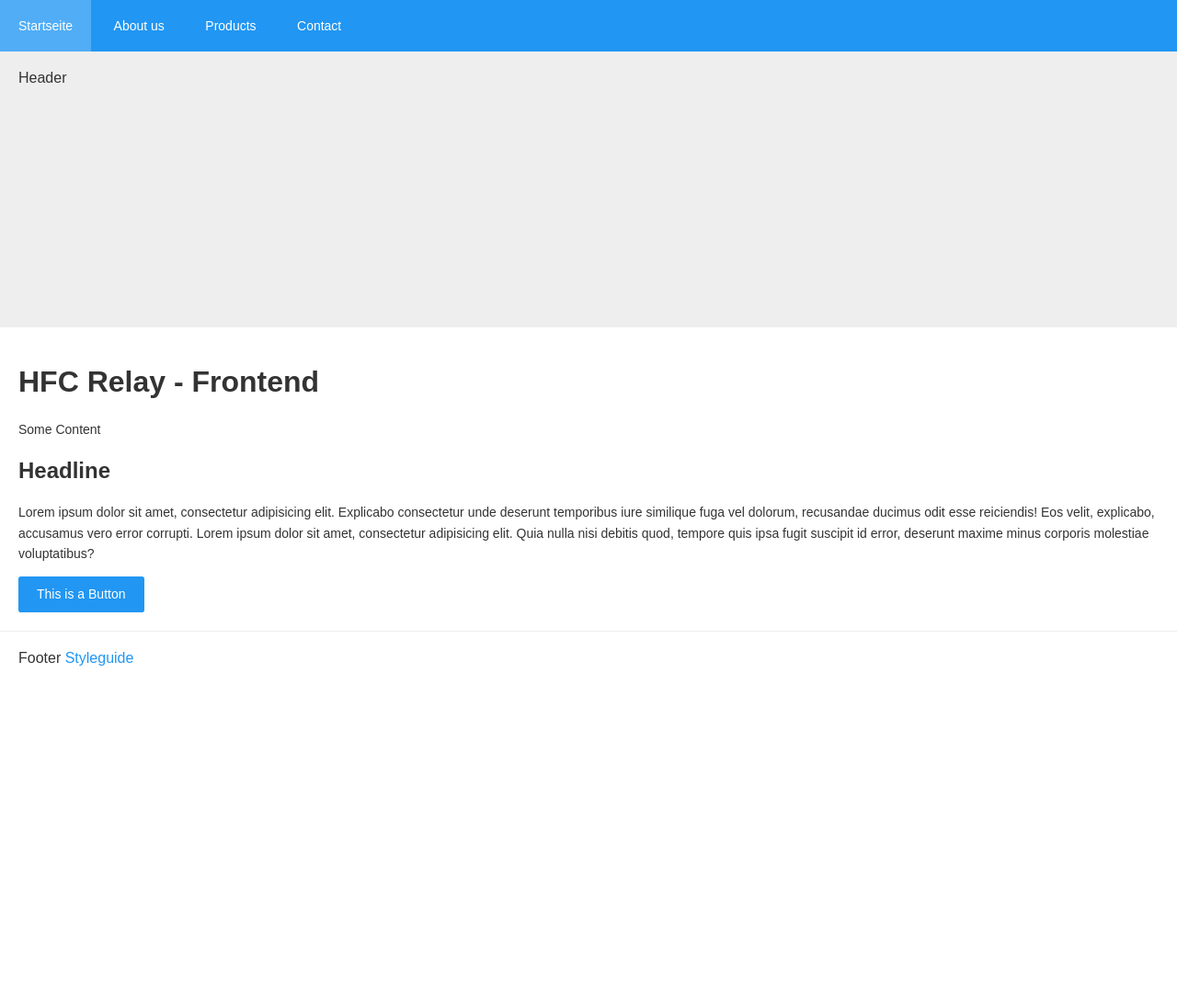
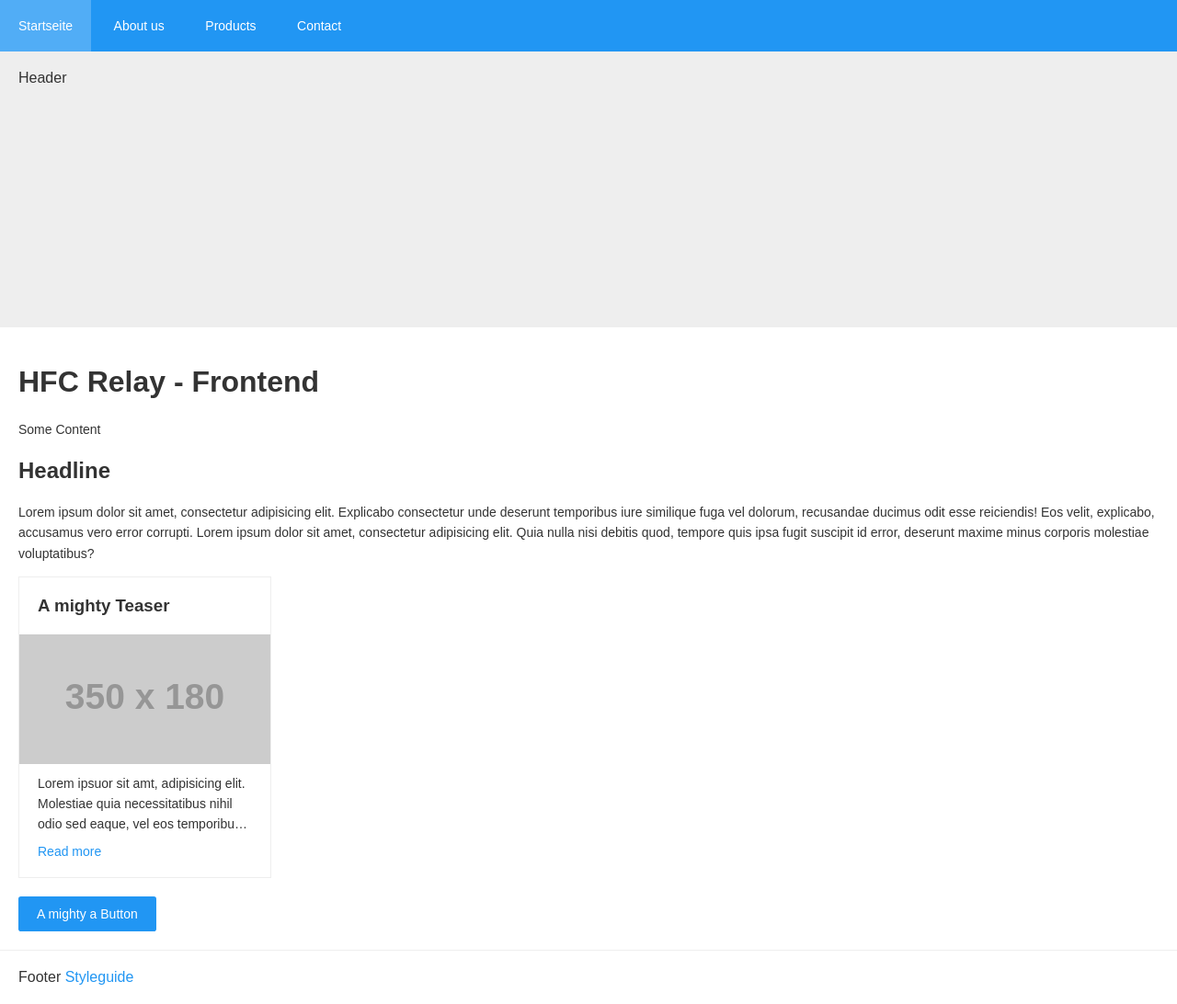
Before and after one commit to NilsDannemann/j_hfc_relay, a Jekyll site: the page built from index.html, in a window 1280 px wide. Shown: the whole page at 92% size. Built offline with Jekyll 4.4.1, drawn with Linux system fonts in a browser that asks for light colours; before the commit the page ends 900 px from its top, so only the background shows below that.

Commit message:
[add] started teaser

```diff
--- /dev/null
+++ b/_includes/teaser.html
@@ -0,0 +1,12 @@
+<article class="teaser">
+	<a class="teaser__title" href="{% if include.link != null %}{{ include.link }}{% else %}#{% endif %}">
+		<h3>{% if include.title != null %}{{ include.title }}{% else %}Headline{% endif %}</h3>
+	</a>
+	<a class="teaser__img" href="{% if include.link != null %}{{ include.link }}{% else %}#{% endif %}">
+		<img src="http://placehold.it/350x180/eeeeee" alt="image" />
+	</a>
+	<p class="teaser__content">
+		{% if include.text != null %}{{ include.text }}{% else %}Text{% endif %}
+	</p>
+	<a class="teaser__link" href="{% if include.link != null %}{{ include.link }}{% else %}#{% endif %}">Read more</a>
+</article>
--- a/_layouts/main.html
+++ b/_layouts/main.html
@@ -11,11 +11,11 @@
 	<link rel="stylesheet" href="{{ site.baseurl }}/css/style.css" media="screen">
 </head>
 <body>
-	{% include mnav.html %}
-	{% include header.html %}
+	{% include layout/mnav.html %}
+	{% include layout/header.html %}
 	<div class="content">
 		{{ content }}
 	</div>
-	{% include footer.html %}
+	{% include layout/footer.html %}
 </body>
 </html>
--- a/_layouts/styleguide.html
+++ b/_layouts/styleguide.html
@@ -12,11 +12,11 @@
 	<link rel="stylesheet" href="{{ site.baseurl }}/css/styleguide.css" media="screen">
 </head>
 <body>
-	{% include mnav.html %}
-	{% include header.html %}
+	{% include layout/mnav.html %}
+	{% include layout/header.html %}
 	<div class="content">
 		{{ content }}
 	</div>
-	{% include footer.html %}
+	{% include layout/footer.html %}
 </body>
 </html>
--- a/_scss/_config.scss
+++ b/_scss/_config.scss
@@ -4,7 +4,7 @@
 /*
 /* =======================================*/
 
-/* ===COLORS - CONFIGURATION=== */
+/* ===COLORS - GENERAL=== */
 $color-black: #333;
 $color-spaceblack: #2F394D;
 $color-grey: #eee;
@@ -30,7 +30,7 @@ $color-yellow: #FFEB3B;
 $color-amber: #FFC107;
 $color-orange: #FF9800;
 
-/* ===COLORS - BRAND=== */
+/* ===COLORS - THEME=== */
 $color-brand: $color-blue;
 
 /* ===LAYOUT=== */
@@ -39,4 +39,10 @@ $spacing: 20px;
 /* ===TYPOGRAPHY=== */
 $font-family: 'Helvetica', 'Arial', sans-serif;
 $font-size: 14px;
-$line-height: 1.6em;
+$line-height: 1.6;
+
+/* ===UI=== */
+$box-shadow: 0px 1px 3px rgba(0, 0, 0, 0.15);
+
+/* ===COMPONENTS=== */
+$teaser-lines-to-show: 3;
--- /dev/null
+++ b/_scss/components/_teaser.scss
@@ -0,0 +1,36 @@
+.teaser {
+	max-width: 275px;
+	background: #fff;
+	border: 1px solid $color-grey;
+	margin-bottom: $spacing;
+
+	&__title {
+		display: block;
+		color: $color-black;
+		padding: $spacing;
+
+		& * {margin: 0;}
+	}
+	&__img {
+		display: block;
+	}
+	&__content {
+		display: block; // no-webkit fallback
+		display: -webkit-box; // no-webkit fallback
+		height: $font-size * $line-height * $teaser-lines-to-show;
+
+		margin: $spacing/2 $spacing;
+		font-size: $font-size;
+		line-height: $line-height;
+
+		-webkit-line-clamp: $teaser-lines-to-show;
+		-webkit-box-orient: vertical;
+		overflow: hidden;
+		text-overflow: ellipsis;
+	}
+	&__link {
+		display: block;
+		font-size: $font-size;
+		padding: 0 $spacing $spacing $spacing;
+	}
+}
--- a/_scss/reset/_base.scss
+++ b/_scss/reset/_base.scss
@@ -12,6 +12,11 @@ body {
 	background: #fff;
 }
 
+img {
+	display:block;
+	width: 100%;
+}
+
 ul {
 	margin: 0;
 	padding: 0;
--- a/css/style.scss
+++ b/css/style.scss
@@ -27,6 +27,7 @@
 /* ===COMPONENTS=== */
 @import 'components/typography';
 @import 'components/button';
+@import 'components/teaser';
 
 /* ===HELPERS=== */
 @import 'utils/helpers';
--- a/index.html
+++ b/index.html
@@ -10,4 +10,5 @@ mnav_position: 1
 <h2>Headline</h2>
 <p>Lorem ipsum dolor sit amet, consectetur adipisicing elit. Explicabo consectetur unde deserunt temporibus iure similique fuga vel dolorum, recusandae ducimus odit esse reiciendis! Eos velit, explicabo, accusamus vero error corrupti. Lorem ipsum dolor sit amet, consectetur adipisicing elit. Quia nulla nisi debitis quod, tempore quis ipsa fugit suscipit id error, deserunt maxime minus corporis molestiae voluptatibus?</p>
 
-{% include button.html text="This is a Button" %}
+{% include teaser.html title="A mighty Teaser" text="Lorem ipsuor sit amt, adipisicing elit. Molestiae quia necessitatibus nihil odio sed eaque, vel eos temporibus voluptates debitis. Facere veniam itatis doloremque sequi repellat, accusamus, nihil adipisci aliquid?" link="products" %}
+{% include button.html text="A mighty a Button" %}
--- a/styleguide.html
+++ b/styleguide.html
@@ -20,6 +20,3 @@
 	{% include styleguide/component.html %}
 {% endfor %}
 {% endfor %}
-
-<!-- COMPONENT NAV -->
-{% include styleguide/component_nav.html %}
```
Also changed, not shown: _components/teaser.html (added, +7 -0 lines), _includes/layout/footer.html (renamed from _includes/footer.html), _includes/layout/header.html (renamed from _includes/header.html), _includes/layout/mnav.html (renamed from _includes/mnav.html), _includes/layout/sidebar.html (renamed from _includes/sidebar.html).
